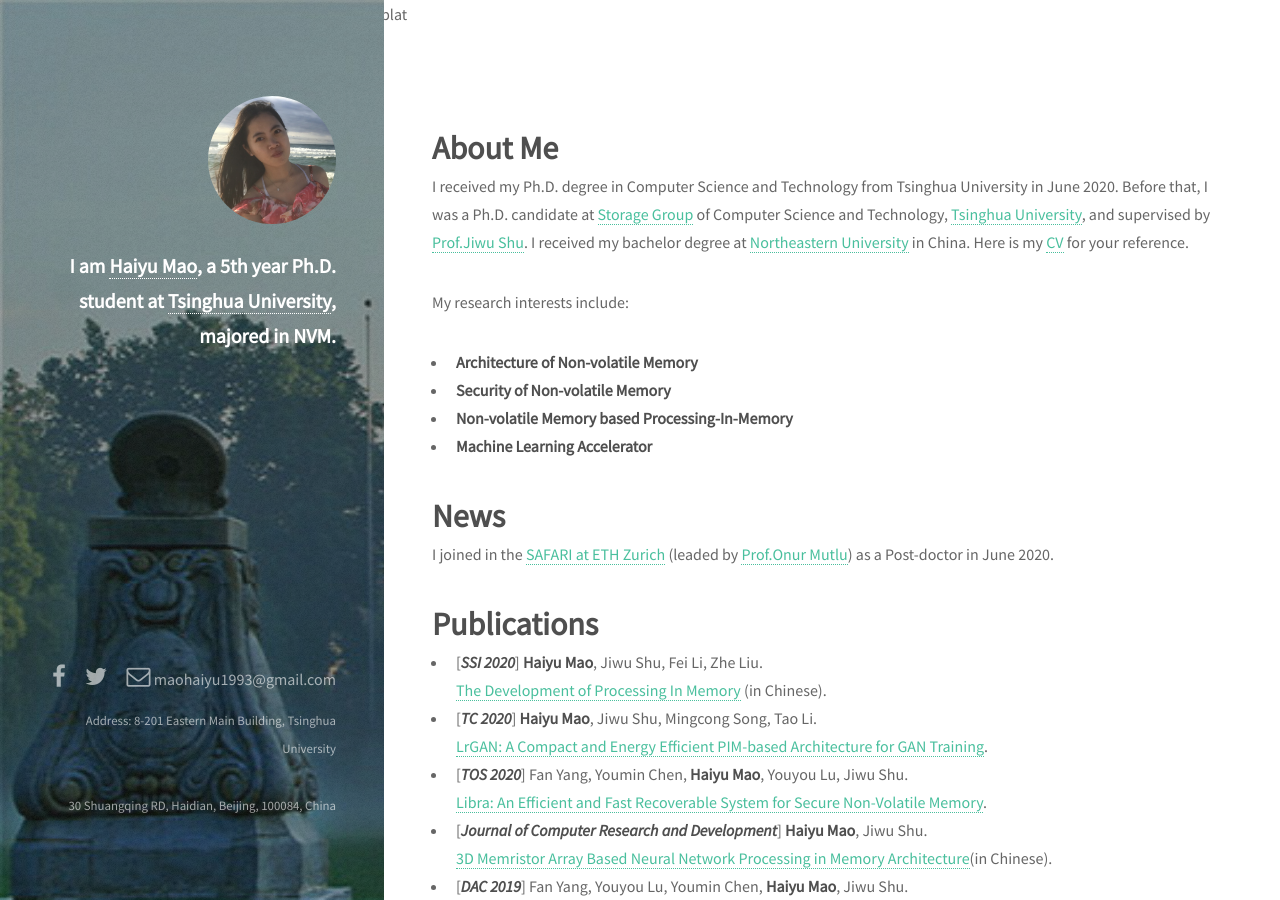
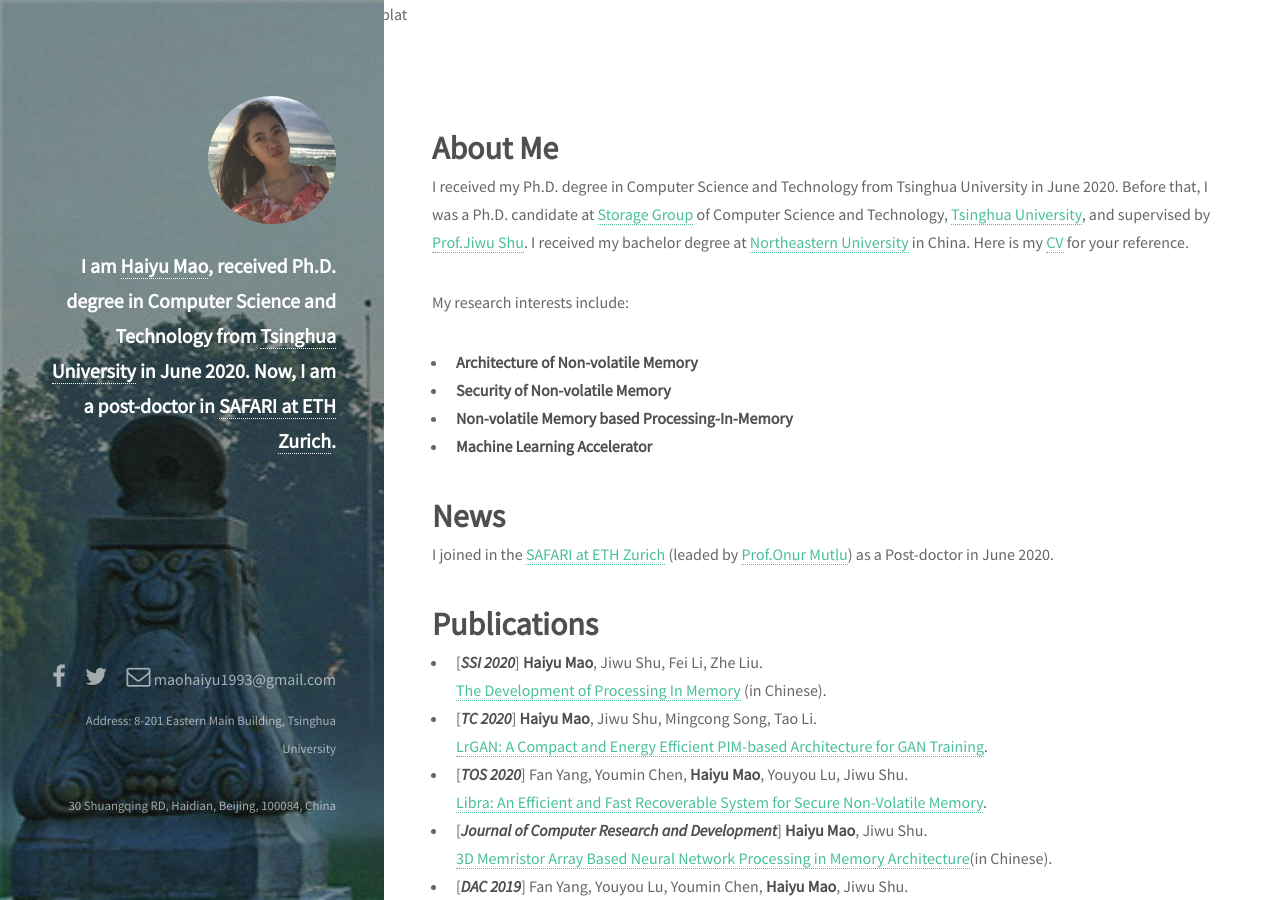
Before and after one commit to Hybol1993/Hybol1993.github.io, a Jekyll site: the page built from index.html, in a window 1280 px wide and 900 px high. Built offline with Jekyll 4.4.1, drawn with Linux system fonts in a browser that asks for light colours; nearby versions of some CDN libraries.

Commit message:
20200813

```diff
--- a/_layouts/default.html
+++ b/_layouts/default.html
@@ -26,8 +26,8 @@
 	<body id="top">
     <header id="header">
       <a href="{{ site.url }}" class="image avatar"><img class="editable" src="/images/haiyu.jpg" alt="{{ site.author.name }}"></a>
-      <h1 class="editable"><strong>I am <a href="http://storage.cs.tsinghua.edu.cn/~mhy">Haiyu Mao</a>, a 5th year Ph.D. student at <br>
-      <a href="http://www.tsinghua.edu.cn/publish/thu2018en/index.html">Tsinghua University</a>, majored in NVM.</strong></h1>
+      <h1 class="editable"><strong>I am <a href="http://storage.cs.tsinghua.edu.cn/~mhy">Haiyu Mao</a>, received Ph.D. degree in Computer Science and Technology from <br>
+      <a href="http://www.tsinghua.edu.cn/publish/thu2018en/index.html">Tsinghua University</a> in June 2020. Now, I am a post-doctor in <a href="https://safari.ethz.ch/">SAFARI at ETH Zurich</a>.</strong></h1>
     </header>
 
     {{ content }}
```
